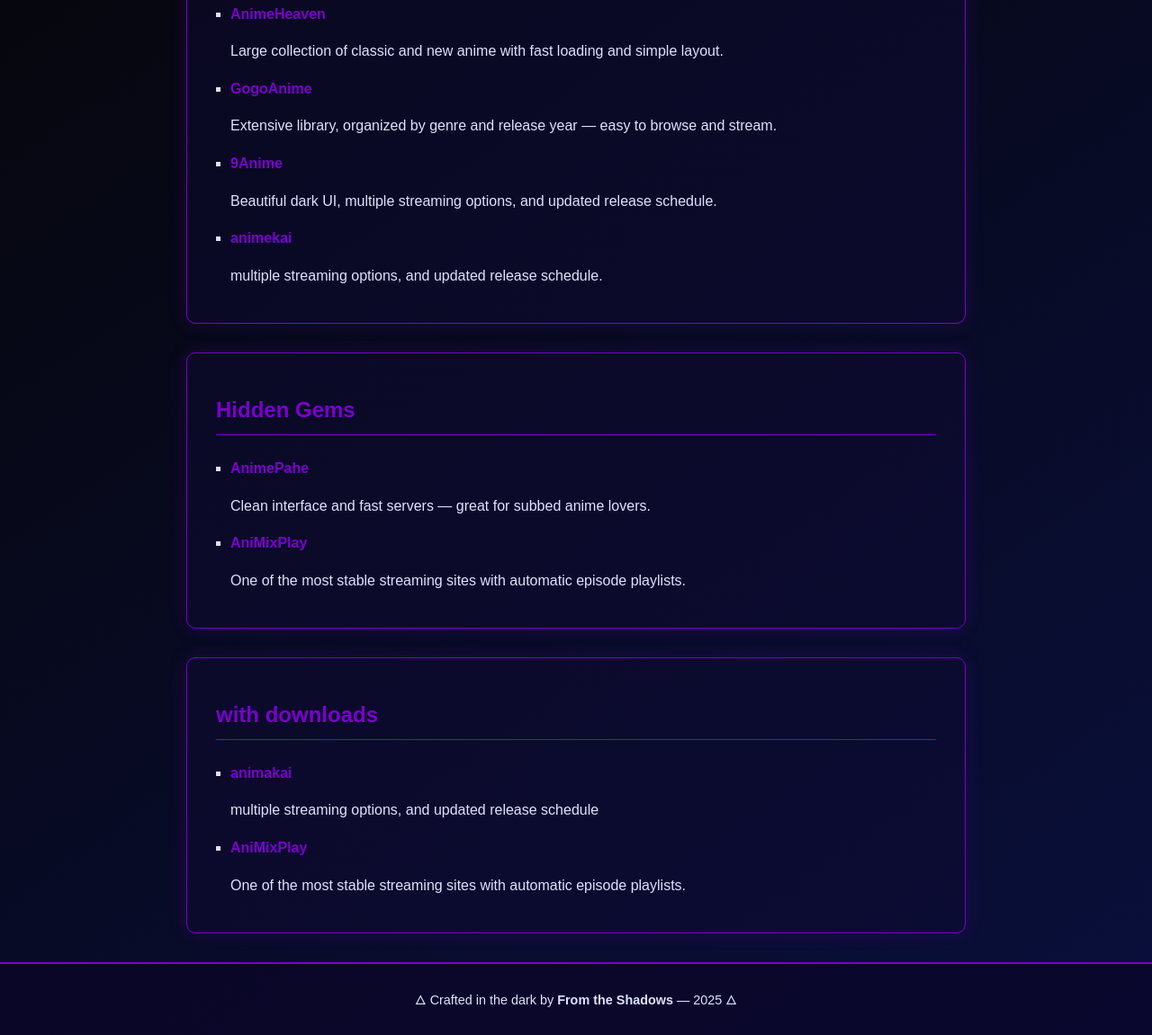
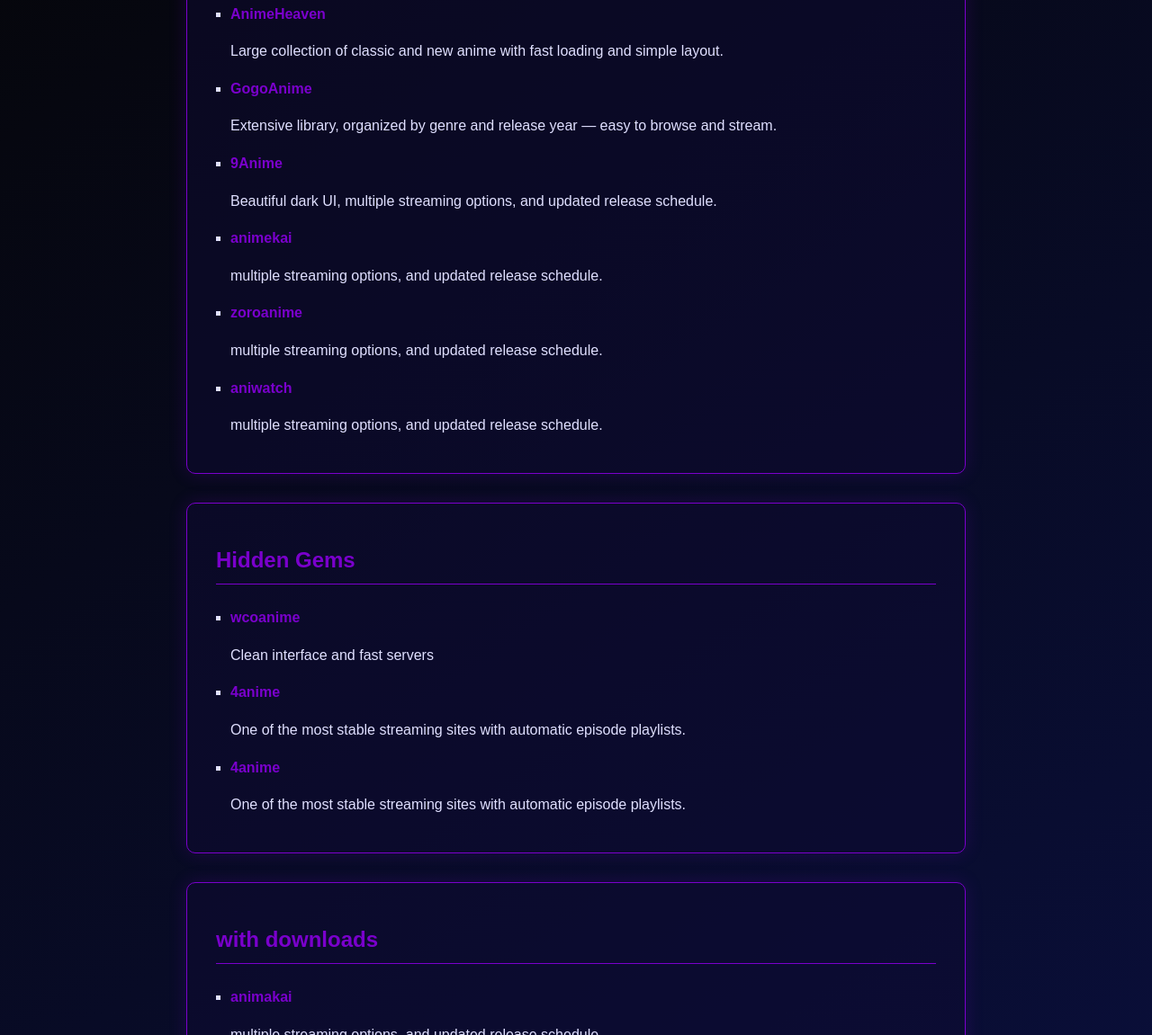
Before and after one commit to HitBoyXx23-dev/Free-Anime-Websites, a plain HTML site: page index.html in a window 1280 px wide. Shown: the part 360-1511 px from the top of the page at 90% size. Drawn offline with Linux system fonts and the light colour scheme.

Commit message:
Update index.html

```diff
--- a/index.html
+++ b/index.html
@@ -18,19 +18,27 @@
       <h2>Popular Free Sites</h2>
       <ul>
         <li>
-          <a href="#" target="_blank">AnimeHeaven</a>
+          <a href="https://animeheaven.me/" target="_blank">AnimeHeaven</a>
           <p>Large collection of classic and new anime with fast loading and simple layout.</p>
         </li>
         <li>
-          <a href="#" target="_blank">GogoAnime</a>
+          <a href="https://gogoanime.by/" target="_blank">GogoAnime</a>
           <p>Extensive library, organized by genre and release year — easy to browse and stream.</p>
         </li>
         <li>
-          <a href="#" target="_blank">9Anime</a>
+          <a href="https://9animetv.to/" target="_blank">9Anime</a>
           <p>Beautiful dark UI, multiple streaming options, and updated release schedule.</p>
         </li>
         <li>
           <a href="https://animekai.to/home" target="_blank">animekai</a>
+          <p>multiple streaming options, and updated release schedule.</p>
+        </li>
+        <li>
+          <a href="https://zorotv.ing/" target="_blank">zoroanime</a>
+          <p>multiple streaming options, and updated release schedule.</p>
+        </li>
+        <li>
+          <a href="https://aniwatchtv.to/" target="_blank">aniwatch</a>
           <p>multiple streaming options, and updated release schedule.</p>
         </li>
       </ul>
@@ -40,11 +48,15 @@
       <h2>Hidden Gems</h2>
       <ul>
         <li>
-          <a href="#" target="_blank">AnimePahe</a>
-          <p>Clean interface and fast servers — great for subbed anime lovers.</p>
+          <a href="https://wcoanimedub.tv" target="_blank">wcoanime</a>
+          <p>Clean interface and fast servers</p>
         </li>
         <li>
-          <a href="#" target="_blank">AniMixPlay</a>
+          <a href="https://4anime.gg" target="_blank">4anime</a>
+          <p>One of the most stable streaming sites with automatic episode playlists.</p>
+        </li>
+        <li>
+          <a href="https://4anime.gg" target="_blank">4anime</a>
           <p>One of the most stable streaming sites with automatic episode playlists.</p>
         </li>
       </ul>
@@ -58,7 +70,7 @@
           <p>multiple streaming options, and updated release schedule</p>
         </li>
         <li>
-          <a href="#" target="_blank">AniMixPlay</a>
+          <a href="#" target="_blank"></a>
           <p>One of the most stable streaming sites with automatic episode playlists.</p>
         </li>
       </ul>
```
